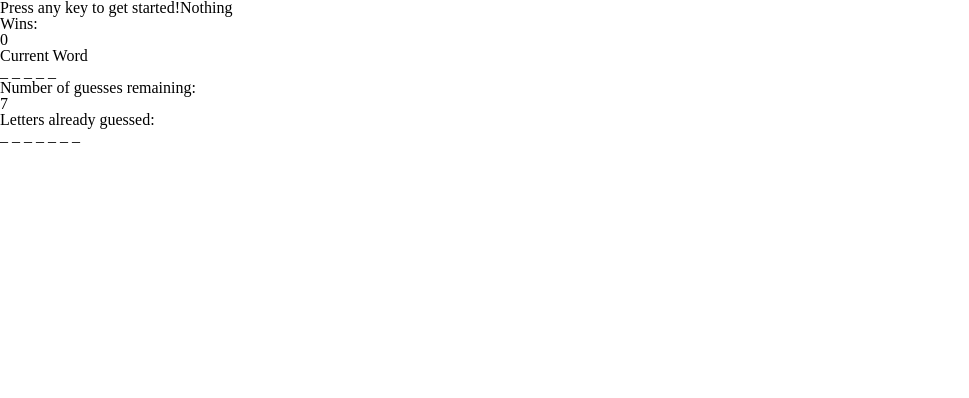
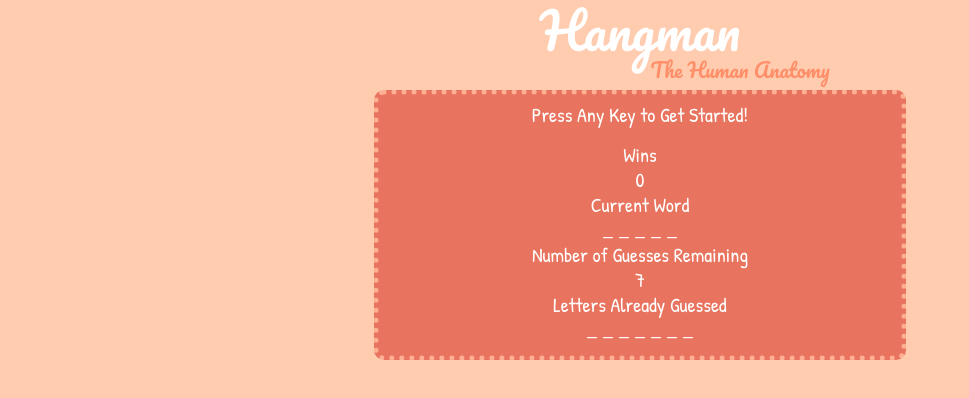
Before and after one commit to perlaballesteros/Hangman-Game, a plain HTML site: page index.html in a window 1280 px wide. Shown: the whole page, without its empty margins (0-969 px from the left). Drawn offline with nearby package versions, Linux system fonts and the light colour scheme.

Commit message:
I am now working on styling

```diff
--- a/assets/css/style.css
+++ b/assets/css/style.css
@@ -0,0 +1,54 @@
+body{
+	margin:0;
+	padding:0;
+	background-color: #FFCCB0;
+	color:#FFFFFF;
+
+}
+#Maincontent{
+	/*margin:0 auto;
+	width:100%;
+	height:300px;*/
+	text-align: center;
+	font-family: 'Patrick Hand', cursive;
+	font-size: 20px;
+
+
+}
+header{
+	font-family: 'Pacifico', cursive;
+
+}
+
+#title{
+	font-size: 50px;
+}
+
+#sub{
+	font-size: 20px;
+	padding-left:200px;
+	color:#FF8F69;
+}
+h1{
+	margin-top:5px;
+	margin-bottom:5px;
+
+}
+
+#right{
+	background-color: #E8745F;
+	width:40%;
+	height: 250px;
+	margin:10px auto;
+	padding:5px;
+	border: 5px dotted #FFB094;
+	border-radius: 10px;
+}
+#pressKey{
+	margin-bottom: 20px;
+	bottom-border:5px solid #FFFFFF;
+}
+
+#hangman{
+	background-color: black;
+}
--- a/assets/javascript/game.js
+++ b/assets/javascript/game.js
@@ -176,19 +176,17 @@ document.onkeyup = function(event)
 		//REPORT GUESSES REMAINING HER TO SHOW ALL OF THE LETTERS GUESSED
 		console.log(guessesWrong.join(" "));
 		$("#lettersGuessedshow").text(guessesWrong.join(" "));
+		//Number of Guesses Remaining
+		$("#numberGuessesshow").text(guessesRemaining);
+
 
 		//IF USER WINS
 		if (lettersGuessed===youWin)
 		{
 
-			continueGame=confirm("Congrats, you have won! Would you like to guess another word?");
+			//continueGame=confirm("Congrats, you have won! Would you like to guess another word?");
 			wins++;
 
-			//REPORTING WINS BY REPLACING PREVIOUSLY REPORTED DIV #winsShow
-
-
-			if(continueGam=true)
-			{
 			nextWord++;
 			newWord2guess(nextWord);
 			lettersGuessed=0;
@@ -203,7 +201,7 @@ document.onkeyup = function(event)
 			$("#lettersGuessedshow").text(guessesWrong.join(" "));
 			//Number of Guesses Remaining
 			$("#numberGuessesshow").text(guessesRemaining);
-			}
+
 
 
 		}
@@ -212,10 +210,6 @@ document.onkeyup = function(event)
 		if (guessesRemaining===0)
 		{
 
-			continueGame=confirm("You have run out of guesses,better luck next time! Would you like to guess another word?");
-
-			if(continueGame===true)
-			{
 			//ADDING ONE IN ORDER TO ACCESS THE NEXT WORD
 			nextWord++;
 			//CALING THE FUNCTIONS TO RECEIVE THE NEXT WORD
@@ -234,7 +228,7 @@ document.onkeyup = function(event)
 			$("#lettersGuessedshow").text(guessesWrong.join(" "));
 			//Number of Guesses Remaining
 			$("#numberGuessesshow").text(guessesRemaining);
-			}
+
 
 
 		}
@@ -244,8 +238,7 @@ document.onkeyup = function(event)
 	if(wordAlreadyguessed===true)
 	{
 
-			alert("you have already correctly guessed letter, " + userGuess + "." + "press a different letter to continue.");
-			//REINITIALIZING TO BE ABLE TO CHECK IF THE NEW LETTER HAS REPEATED
+
 			wordAlreadyguessed=false;
 
 	}
--- a/index.html
+++ b/index.html
@@ -16,6 +16,9 @@
 
 		<!--Linking to boostrap viewport-->
 		<meta name="viewport" content="width=device-width, initial-scale=1.0">
+		<!--GOOGLE FONTS-->
+
+		<link href="https://fonts.googleapis.com/css?family=Pacifico|Patrick+Hand" rel="stylesheet">
 		<!--jQuery-->
 		<script src="https://cdnjs.cloudflare.com/ajax/libs/jquery/3.2.1/jquery.min.js"></script>
 
@@ -24,32 +27,52 @@
 
 	<body>
 
-		<div>
-			<h1>Press any key to get started!<span id="currentWord"><strong>Nothing</strong></span></h1>
+		<div id="Maincontent">
+			<header>
+				<h1 id="title">Hangman</h1>
+				<h6 id="sub">The Human Anatomy</h6>
+			</header>
+
+			<div id="hangman">
+
+			</div>
+
+			<div id="right">
+
+				<div id="pressKey">
+					<h1 >Press Any Key to Get Started!</h1>
 				</div>
 
 				<div>
-			<h1>Wins:</h1>
+					<h1>Wins</h1>
 				</div>
+
 				<div id="winsShow"></div>
+
 				<div>
 					<h1>Current Word</h1>
 				</div>
+
 				<div id="currentWordshow"></div>
 
 				<div>
-			<h1>Number of guesses remaining: </h1>
+					<h1>Number of Guesses Remaining </h1>
 				</div>
+
 				<div id="numberGuessesshow"></div>
 
 				<div>
-			<h1>Letters already guessed:</h1>
+					<h1>Letters Already Guessed</h1>
 				</div>
+
 				<div id="lettersGuessedshow"></div>
+			</div>
 
 
 
 
+
+		</div>
 		<!--linking to javascript>-->
 		<script type="text/javascript" src="assets/javascript/game.js"></script>
 
```
Lines whose indentation alone changed are shown as unchanged.
